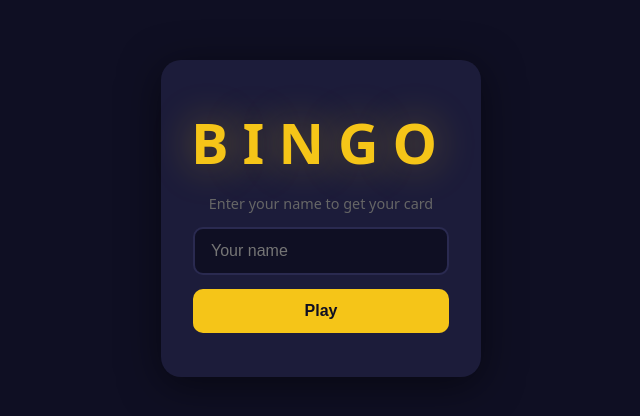
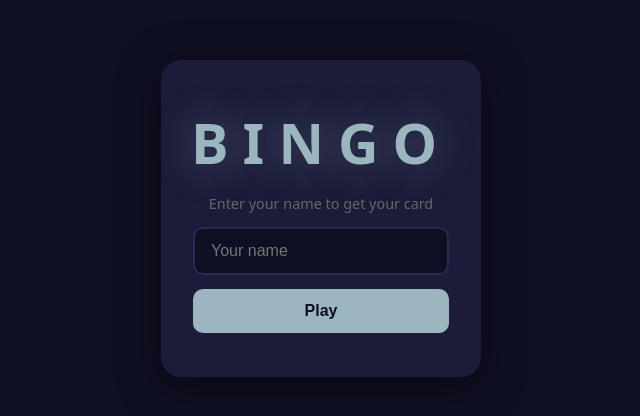
Before and after one commit to orders-moldy/Tech-Bingo, a website: page public/index.html in a window 1280 px wide. Shown: the part 182-598 px from the top of the page, without its empty margins (319-959 px from the left). Drawn offline with nearby package versions, Linux system fonts and the light colour scheme; no server answers.

Commit message:
Change theme color to #9BB6BF

```diff
--- a/public/client.js
+++ b/public/client.js
@@ -94,7 +94,7 @@ function showWin(winner) {
 function fireConfetti(big) {
   if (typeof confetti === 'undefined') return;
   const count = big ? 250 : 120;
-  confetti({ particleCount: count, spread: 80, origin: { y: 0.55 }, colors: ['#f5c518', '#ffffff', '#ffd740', '#ff6b6b', '#4ecdc4'] });
+  confetti({ particleCount: count, spread: 80, origin: { y: 0.55 }, colors: ['#9BB6BF', '#ffffff', '#b3cdd5', '#ff6b6b', '#4ecdc4'] });
   if (big) {
     setTimeout(() => confetti({ particleCount: 80, angle: 60,  spread: 55, origin: { x: 0, y: 0.6 } }), 200);
     setTimeout(() => confetti({ particleCount: 80, angle: 120, spread: 55, origin: { x: 1, y: 0.6 } }), 350);
--- a/public/style.css
+++ b/public/style.css
@@ -3,8 +3,8 @@
 :root {
   --bg: #0f0f23;
   --surface: #1c1c3a;
-  --gold: #f5c518;
-  --gold-hover: #ffd740;
+  --gold: #9BB6BF;
+  --gold-hover: #b3cdd5;
   --text: #e8e8f0;
   --muted: #666;
   --marked-text: #0f0f23;
@@ -49,7 +49,7 @@ body {
   font-weight: 900;
   letter-spacing: 0.25em;
   color: var(--gold);
-  text-shadow: 0 0 40px rgba(245,197,24,0.4);
+  text-shadow: 0 0 40px rgba(155,182,191,0.4);
 }
 
 .join-box p {
@@ -112,7 +112,7 @@ header {
   font-weight: 900;
   letter-spacing: 0.2em;
   color: var(--gold);
-  text-shadow: 0 0 20px rgba(245,197,24,0.3);
+  text-shadow: 0 0 20px rgba(155,182,191,0.3);
 }
 
 #player-count {
```
